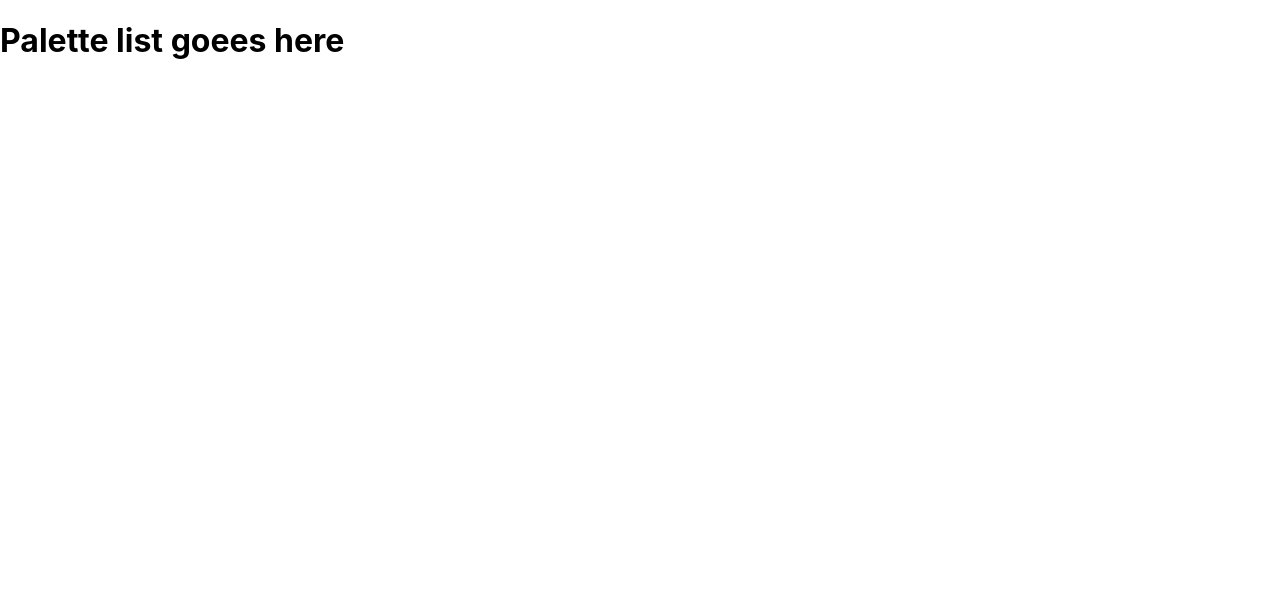
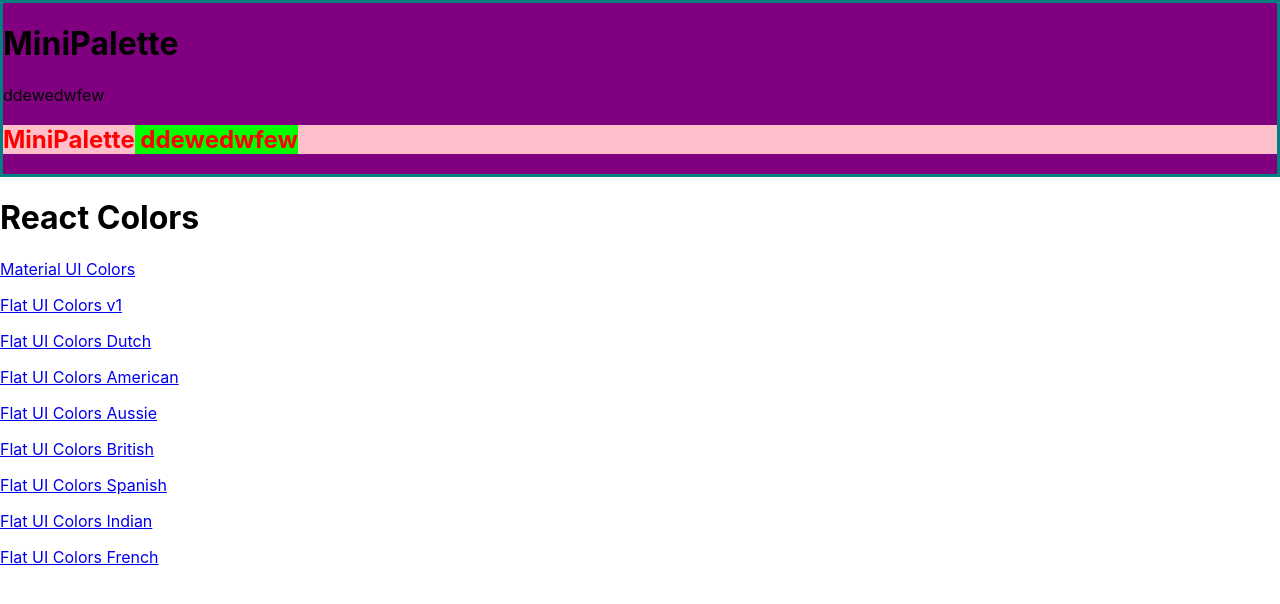
Before and after one commit to Narvader/color-app, a React (Create React App) app: page / in a window 1280 px wide. Shown: the top 604 px of the page. Built offline with nearby package versions, Linux system fonts and the light colour scheme.

Commit message:
Add withStyles with demo styles

```diff
--- a/package.json
+++ b/package.json
@@ -5,6 +5,7 @@
   "dependencies": {
     "@material-ui/core": "^4.11.0",
     "@material-ui/icons": "^4.9.1",
+    "@material-ui/styles": "^4.10.0",
     "@testing-library/jest-dom": "^5.11.5",
     "@testing-library/react": "^11.1.1",
     "@testing-library/user-event": "^12.2.0",
--- a/src/App.js
+++ b/src/App.js
@@ -1,6 +1,7 @@
 import React, { Component } from 'react';
 import { Route, Switch } from "react-router-dom";
 import Palette from './Palette';
+import PaletteList from './PaletteList';
 import seedColors from './seedColors';
 import { generatePalette } from './colorHelpers';
 
@@ -13,7 +14,7 @@
   render() {
     return (
       <Switch>
-        <Route exact path="/" render={() => <h1>Palette list goees here</h1>} />
+        <Route exact path="/" render={() => <PaletteList palettes={seedColors} />} />
         <Route exact path="/palette/:id" render={routeProps => <Palette
                         palette={generatePalette(
                           this.findPalette(routeProps.match.params.id)
--- /dev/null
+++ b/src/MiniPalette.js
@@ -0,0 +1,39 @@
+import React from 'react';
+import { withStyles } from "@material-ui/styles";
+
+const styles = {
+    main: {
+        backgroundColor: "purple",
+        border: "3px solid teal"
+
+    },
+    secondary: {
+        backgroundColor: "pink",
+        "& h1": {
+            color: "red",
+            "& span": {
+                backgroundColor: "lime"
+            }
+        }
+    }
+}
+
+function MiniPalette(props) {
+    const {classes} = props;
+    console.log(classes)
+    return (
+
+        <div className={classes.main}>
+            <h1>MiniPalette</h1>
+            <span>ddewedwfew</span>
+            <section className={classes.secondary}>
+                <h1>MiniPalette
+                <span> ddewedwfew</span>
+                </h1>
+
+            </section>
+        </div>
+    )
+}
+
+export default withStyles(styles)(MiniPalette);
--- a/src/Navbar.js
+++ b/src/Navbar.js
@@ -1,4 +1,5 @@
 import React, { Component } from 'react';
+import {Link} from 'react-router-dom';
 import { unstable_createMuiStrictModeTheme as createMuiTheme } from '@material-ui/core';
 import Select from '@material-ui/core/Select';
 import MenuItem from '@material-ui/core/MenuItem';
@@ -31,7 +32,7 @@
         return(
             <header className="Navbar">
                 <div className="logo">
-                    <a href="#">reactcolorpicker</a>
+                    <Link to="/">reactcolorpicker</Link>
                 </div>
                 <div className="slider">
                     <div className="slider-container">
--- /dev/null
+++ b/src/PaletteList.js
@@ -0,0 +1,22 @@
+import React, { Component } from 'react';
+import Minipalette from './MiniPalette';
+import {Link} from 'react-router-dom';
+
+class PaletteList extends Component {
+    render(){
+        const { palettes } = this.props;
+        return (
+            <div>
+                <Minipalette />
+                <h1>React Colors</h1>
+                {palettes.map(palette => (
+                    <p>
+                    <Link to={`/palette/${palette.id}`} >{palette.paletteName}</Link>
+                    </p>
+                ))}
+            </div>
+        )
+    }
+}
+
+export default PaletteList;
```
